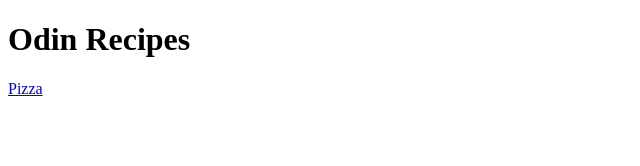
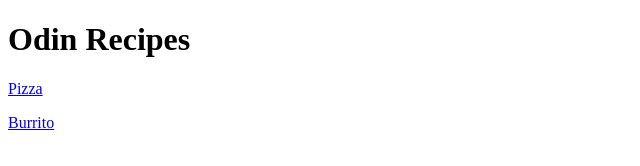
Before and after one commit to TheAvac/odin-recipes, a plain HTML site: page index.html in a window 1280 px wide. Shown: the full height of the page, 0-640 px from the left. Drawn offline with Linux system fonts and the light colour scheme.

Commit message:
update index file with burrito information
The connection with the burrito page was added.

```diff
--- a/index.html
+++ b/index.html
@@ -8,5 +8,6 @@
 <body>
     <h1>Odin Recipes</h1>
     <a href="./recipes/pizza.html">Pizza</a>
+    <p><a href="./recipes/burrito.html">Burrito</a></p>
 </body>
 </html>
```
